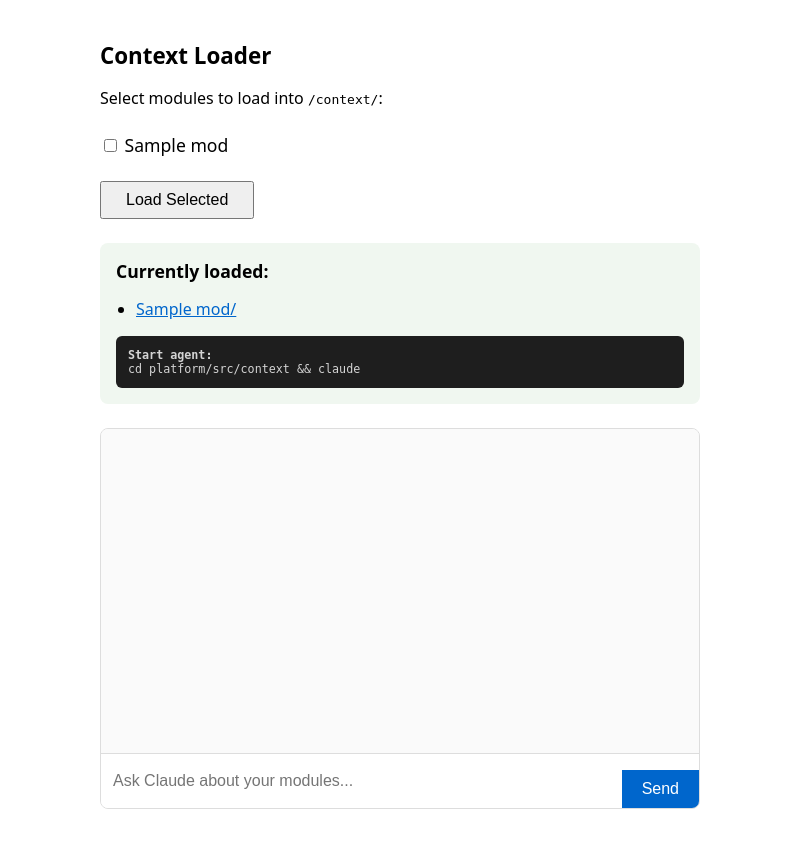
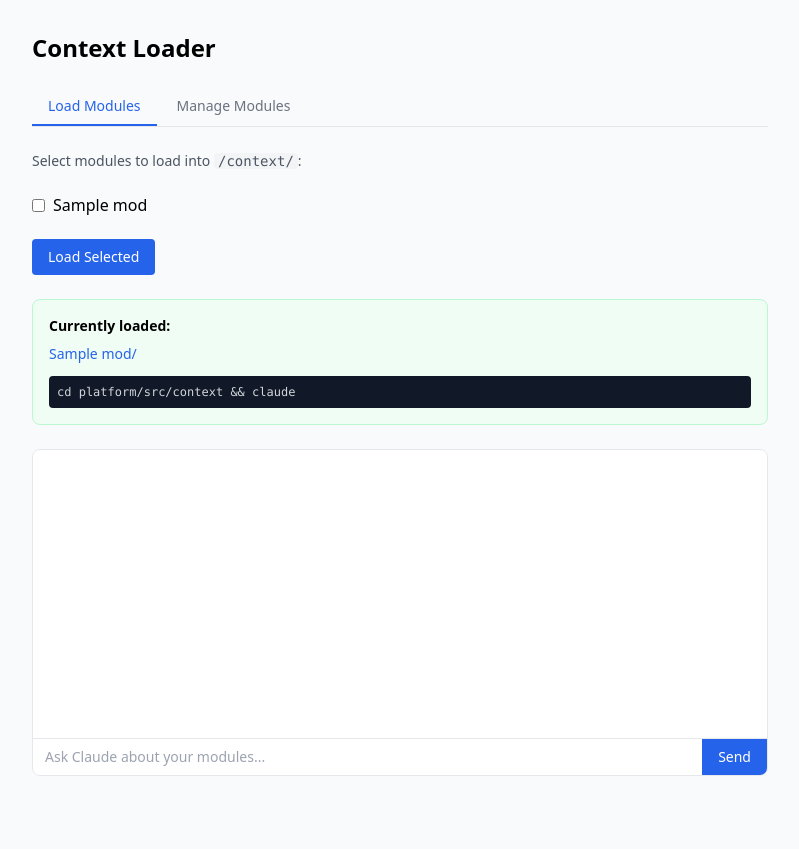
Before and after one commit to bleak-ai/contextagora, a FastAPI app: template platform/src/templates/index.html in a window 1280 px wide. Shown: the whole page, without its empty margins (240-1039 px from the left). After the commit the page ends 776 px from the top, so only its background shows below. Run offline with FastAPI, Linux system fonts and the light colour scheme; the template is opened without the code that fills it: most values are stand-ins (such as "Sample title", 1, 10 or a date in 2020); data that the repository does not hold is empty; some libraries are stand-ins or nearby versions.

Commit message:
feat: implement module management UI with CRUD operations for GitHub integration; enhance index.html with tabbed navigation for loading and managing modules

```diff
--- a/platform/src/server.py
+++ b/platform/src/server.py
@@ -9,7 +9,7 @@ from pathlib import Path
 
 import httpx
 from fastapi import FastAPI, Form, Request
-from fastapi.responses import HTMLResponse, JSONResponse, RedirectResponse, StreamingResponse
+from fastapi.responses import HTMLResponse, JSONResponse, StreamingResponse
 from fastapi.staticfiles import StaticFiles
 from fastapi.templating import Jinja2Templates
 
@@ -46,6 +46,40 @@ def _gh_api(path: str) -> list | dict:
     return resp.json()
 
 
+def _gh_create_file(path: str, content: str, message: str) -> dict:
+    """Create a file in the GitHub repo."""
+    url = f"https://api.github.com/repos/{GH_OWNER}/{GH_REPO}/contents/{path}"
+    resp = httpx.put(url, headers=_gh_headers(), json={
+        "message": message,
+        "content": base64.b64encode(content.encode()).decode(),
+    }, timeout=15)
+    resp.raise_for_status()
+    return resp.json()
+
+
+def _gh_update_file(path: str, content: str, sha: str, message: str) -> dict:
+    """Update an existing file in the GitHub repo."""
+    url = f"https://api.github.com/repos/{GH_OWNER}/{GH_REPO}/contents/{path}"
+    resp = httpx.put(url, headers=_gh_headers(), json={
+        "message": message,
+        "content": base64.b64encode(content.encode()).decode(),
+        "sha": sha,
+    }, timeout=15)
+    resp.raise_for_status()
+    return resp.json()
+
+
+def _gh_delete_file(path: str, sha: str, message: str) -> dict:
+    """Delete a file from the GitHub repo."""
+    url = f"https://api.github.com/repos/{GH_OWNER}/{GH_REPO}/contents/{path}"
+    resp = httpx.request("DELETE", url, headers=_gh_headers(), json={
+        "message": message,
+        "sha": sha,
+    }, timeout=15)
+    resp.raise_for_status()
+    return resp.json()
+
+
 def list_remote_modules(*, bypass_cache: bool = False) -> list[str]:
     """List module names (top-level directories) from the GitHub repo."""
     global _modules_cache, _modules_cache_ts
@@ -57,6 +91,37 @@ def list_remote_modules(*, bypass_cache: bool = False) -> list[str]:
     _modules_cache = sorted(item["name"] for item in items if item["type"] == "dir")
     _modules_cache_ts = time.monotonic()
     return _modules_cache
+
+
+def _generate_env_schema(var_names: list[str]) -> str:
+    """Generate a .env.schema file from variable names."""
+    lines = ["# ---"]
+    for var in var_names:
+        lines.append(f"# @required @sensitive @type=string")
+        lines.append(f"{var}=")
+    return "\n".join(lines) + "\n"
+
+
+def _parse_env_schema(schema_text: str) -> list[str]:
+    """Extract variable names from a .env.schema file."""
+    return [
+        line.split("=", 1)[0]
+        for line in schema_text.splitlines()
+        if line.strip() and not line.strip().startswith("#") and "=" in line
+    ]
+
+
+import re
+
+_VALID_MODULE_NAME = re.compile(r"^[a-zA-Z0-9][a-zA-Z0-9_-]*$")
+
+
+def _validate_module_name(name: str) -> str:
+    """Sanitize and validate a module name. Raises ValueError if invalid."""
+    name = name.strip()
+    if not name or not _VALID_MODULE_NAME.match(name):
+        raise ValueError(f"Invalid module name: '{name}'. Use only letters, numbers, hyphens, underscores.")
+    return name
 
 
 _MAX_DOWNLOAD_DEPTH = 10
@@ -219,8 +284,8 @@ async def index(request: Request):
     )
 
 
-@app.post("/load")
-async def load(modules: list[str] = Form(default=[])):
+@app.post("/load", response_class=HTMLResponse)
+async def load(request: Request, modules: list[str] = Form(default=[])):
     """Clear context/, then copy selected modules from the registry into it."""
     # Remove previously loaded modules
     for p in CONTEXT_DIR.iterdir():
@@ -263,7 +328,15 @@ async def load(modules: list[str] = Form(default=[])):
         else:
             log.info("varlock: %s secrets validated", name)
 
-    return RedirectResponse(url="/", status_code=303)
+    return templates.TemplateResponse(
+        request=request,
+        name="partials/module_picker.html",
+        context={
+            "modules": list_available_modules(),
+            "loaded": list_modules(CONTEXT_DIR),
+            "secrets": get_secrets_status(CONTEXT_DIR),
+        },
+    )
 
 
 @app.get("/api/context")
@@ -331,6 +404,118 @@ async def run(module: str = Form(), cmd: str = Form()):
     })
 
 
+# --- Registry routes (module CRUD via GitHub API) ---
+
+
+@app.get("/registry", response_class=HTMLResponse)
+async def registry(request: Request):
+    """Render the module registry list (htmx fragment)."""
+    modules = list_available_modules()
+    return templates.TemplateResponse(
+        request=request, name="partials/module_registry.html", context={"modules": modules}
+    )
+
+
+@app.get("/registry/create", response_class=HTMLResponse)
+async def registry_create_form(request: Request):
+    """Render the create module form (htmx fragment)."""
+    return templates.TemplateResponse(
+        request=request, name="partials/module_form.html", context={"mode": "create"}
+    )
+
+
+@app.post("/registry/create", response_class=HTMLResponse)
+async def registry_create(
+    request: Request, name: str = Form(), content: str = Form(), secrets: str = Form(default=""),
+):
+    """Create a new module with an info.md file and optional .env.schema."""
+    name = _validate_module_name(name)
+    _gh_create_file(f"{name}/info.md", content, f"Create module {name}")
+    var_names = [v.strip() for v in secrets.strip().splitlines() if v.strip()]
+    if var_names:
+        schema = _generate_env_schema(var_names)
+        _gh_create_file(f"{name}/.env.schema", schema, f"Add secrets schema for {name}")
+    global _modules_cache_ts
+    _modules_cache_ts = 0
+    modules = list_available_modules(bypass_cache=True)
+    return templates.TemplateResponse(
+        request=request, name="partials/module_registry.html", context={"modules": modules}
+    )
+
+
+@app.get("/registry/{name}/edit", response_class=HTMLResponse)
+async def registry_edit_form(request: Request, name: str):
+    """Render the edit form for a module's info.md and secrets (htmx fragment)."""
+    file_data = _gh_api(f"{name}/info.md")
+    content = base64.b64decode(file_data["content"]).decode()
+    # Try to load existing .env.schema
+    secrets = ""
+    schema_sha = ""
+    try:
+        schema_data = _gh_api(f"{name}/.env.schema")
+        schema_text = base64.b64decode(schema_data["content"]).decode()
+        secrets = "\n".join(_parse_env_schema(schema_text))
+        schema_sha = schema_data["sha"]
+    except httpx.HTTPStatusError:
+        pass
+    return templates.TemplateResponse(
+        request=request,
+        name="partials/module_form.html",
+        context={
+            "mode": "edit", "name": name, "content": content, "sha": file_data["sha"],
+            "secrets": secrets, "schema_sha": schema_sha,
+        },
+    )
+
+
+@app.post("/registry/{name}/edit", response_class=HTMLResponse)
+async def registry_edit(
+    request: Request,
+    name: str,
+    content: str = Form(),
+    sha: str = Form(),
+    secrets: str = Form(default=""),
+    schema_sha: str = Form(default=""),
+):
+    """Update a module's info.md and .env.schema."""
+    _gh_update_file(f"{name}/info.md", content, sha, f"Update {name}/info.md")
+    var_names = [v.strip() for v in secrets.strip().splitlines() if v.strip()]
+    if var_names:
+        schema = _generate_env_schema(var_names)
+        if schema_sha:
+            _gh_update_file(f"{name}/.env.schema", schema, schema_sha, f"Update secrets schema for {name}")
+        else:
+            _gh_create_file(f"{name}/.env.schema", schema, f"Add secrets schema for {name}")
+    elif schema_sha:
+        _gh_delete_file(f"{name}/.env.schema", schema_sha, f"Remove secrets schema for {name}")
+    modules = list_available_modules()
+    return templates.TemplateResponse(
+        request=request, name="partials/module_registry.html", context={"modules": modules}
+    )
+
+
+def _gh_delete_dir(path: str) -> None:
+    """Recursively delete all files in a GitHub directory."""
+    items = _gh_api(path)
+    for item in items:
+        if item["type"] == "file":
+            _gh_delete_file(item["path"], item["sha"], f"Delete {item['path']}")
+        elif item["type"] == "dir":
+            _gh_delete_dir(item["path"])
+
+
+@app.post("/registry/{name}/delete", response_class=HTMLResponse)
+async def registry_delete(request: Request, name: str):
+    """Delete a module (all files in its directory, recursively)."""
+    _gh_delete_dir(name)
+    global _modules_cache_ts
+    _modules_cache_ts = 0
+    modules = list_available_modules(bypass_cache=True)
+    return templates.TemplateResponse(
+        request=request, name="partials/module_registry.html", context={"modules": modules}
+    )
+
+
 # Serve context/ files so they can be browsed in the browser
 app.mount("/files", StaticFiles(directory=str(CONTEXT_DIR)), name="files")
 
--- a/platform/src/templates/index.html
+++ b/platform/src/templates/index.html
@@ -2,127 +2,48 @@
 <html>
 <head>
     <title>Context Loader</title>
-    <style>
-        body { font-family: system-ui; max-width: 600px; margin: 40px auto; padding: 0 20px; }
-        h1 { font-size: 1.4em; }
-        .module { padding: 8px 0; }
-        .module label { cursor: pointer; font-size: 1.1em; }
-        .secrets { margin-left: 28px; font-size: 0.85em; color: #666; }
-        .secrets span { display: inline-block; margin-right: 10px; font-family: monospace; }
-        .var-ok { color: #2d8a3e; }
-        .var-missing { color: #c44; }
-        button { margin-top: 16px; padding: 8px 24px; font-size: 1em; cursor: pointer; }
-        .loaded { margin-top: 24px; padding: 16px; background: #f0f7f0; border-radius: 8px; }
-        .loaded h2 { margin-top: 0; font-size: 1.1em; }
-        .loaded ul { margin: 0; padding-left: 20px; }
-        .agent-cmd { margin-top: 16px; padding: 12px; background: #1e1e1e; color: #d4d4d4; border-radius: 6px; font-family: monospace; font-size: 0.9em; }
-        a { color: #0066cc; }
-        #chat { margin-top: 24px; border: 1px solid #ddd; border-radius: 8px; overflow: hidden; }
-        #chat-messages { height: 300px; overflow-y: auto; padding: 12px; background: #fafafa; }
-        .msg { margin-bottom: 12px; padding: 8px 12px; border-radius: 6px; max-width: 85%; white-space: pre-wrap; font-size: 0.95em; }
-        .msg-user { background: #e3f2fd; margin-left: auto; text-align: right; }
-        .msg-assistant { background: #fff; border: 1px solid #eee; }
-        #chat-form { display: flex; border-top: 1px solid #ddd; }
-        #chat-form input[type="text"] { flex: 1; padding: 10px 12px; border: none; font-size: 1em; outline: none; }
-        #chat-form button { padding: 10px 20px; border: none; background: #0066cc; color: white; cursor: pointer; font-size: 1em; }
-        #chat-form button:disabled { background: #999; cursor: not-allowed; }
-    </style>
+    <script src="https://cdn.tailwindcss.com"></script>
+    <script src="https://unpkg.com/htmx.org@2.0.4"></script>
 </head>
-<body>
-    <h1>Context Loader</h1>
-    <form method="post" action="/load">
-        <p>Select modules to load into <code>/context/</code>:</p>
-        {% for mod in modules %}
-        <div class="module">
-            <label>
-                <input type="checkbox" name="modules" value="{{ mod }}"
-                    {{ 'checked' if mod in loaded else '' }}>
-                {{ mod }}
-            </label>
+<body class="bg-gray-50 min-h-screen">
+    <div class="max-w-3xl mx-auto px-4 py-8">
+        <h1 class="text-2xl font-bold mb-6">Context Loader</h1>
+
+        <!-- Tabs -->
+        <div class="flex gap-1 mb-6 border-b">
+            <button onclick="showTab('picker')" id="tab-picker"
+                    class="px-4 py-2 text-sm font-medium border-b-2 border-blue-600 text-blue-600">
+                Load Modules
+            </button>
+            <button onclick="showTab('registry')" id="tab-registry"
+                    class="px-4 py-2 text-sm font-medium border-b-2 border-transparent text-gray-500 hover:text-gray-700">
+                Manage Modules
+            </button>
         </div>
-        {% endfor %}
-        <button type="submit">Load Selected</button>
-    </form>
 
-    {% if loaded %}
-    <div class="loaded">
-        <h2>Currently loaded:</h2>
-        <ul>
-            {% for mod in loaded %}
-            <li>
-                <a href="/files/{{ mod }}/">{{ mod }}/</a>
-                {% if mod in secrets %}
-                <div class="secrets">
-                    {% for var, preview in secrets[mod].items() %}
-                    <span class="{{ 'var-ok' if preview else 'var-missing' }}">
-                        {{ '✅' if preview else '❌' }} {{ var }} {% if preview %}<code>{{ preview }}</code>{% endif %}
-                    </span>
-                    {% endfor %}
-                </div>
-                {% endif %}
-            </li>
-            {% endfor %}
-        </ul>
-        <div class="agent-cmd">
-            <strong>Start agent:</strong><br>
-            cd platform/src/context && claude
+        <!-- Picker Tab -->
+        <div id="picker-content">
+            {% include 'partials/module_picker.html' %}
+        </div>
+
+        <!-- Registry Tab -->
+        <div id="registry-content" class="hidden"
+             hx-get="/registry" hx-trigger="load" hx-swap="innerHTML">
+            <p class="text-sm text-gray-500">Loading modules...</p>
         </div>
     </div>
-    {% endif %}
 
-    {% if loaded %}
-    <div id="chat">
-        <div id="chat-messages"></div>
-        <form id="chat-form">
-            <input type="text" name="prompt" placeholder="Ask Claude about your modules..." autocomplete="off" required>
-            <button type="submit">Send</button>
-        </form>
-    </div>
     <script>
-    const form = document.getElementById('chat-form');
-    const messages = document.getElementById('chat-messages');
-    const input = form.querySelector('input[name="prompt"]');
-    const btn = form.querySelector('button');
-
-    form.addEventListener('submit', async (e) => {
-        e.preventDefault();
-        const prompt = input.value.trim();
-        if (!prompt) return;
-
-        // Show user message
-        const userMsg = document.createElement('div');
-        userMsg.className = 'msg msg-user';
-        userMsg.textContent = prompt;
-        messages.appendChild(userMsg);
-        input.value = '';
-        btn.disabled = true;
-
-        // Create assistant message container
-        const assistantMsg = document.createElement('div');
-        assistantMsg.className = 'msg msg-assistant';
-        messages.appendChild(assistantMsg);
-        messages.scrollTop = messages.scrollHeight;
-
-        try {
-            const body = new FormData();
-            body.append('prompt', prompt);
-            const resp = await fetch('/chat', { method: 'POST', body });
-            const reader = resp.body.getReader();
-            const decoder = new TextDecoder();
-
-            while (true) {
-                const { done, value } = await reader.read();
-                if (done) break;
-                assistantMsg.textContent += decoder.decode(value);
-                messages.scrollTop = messages.scrollHeight;
-            }
-        } catch (err) {
-            assistantMsg.textContent = '[error: ' + err.message + ']';
-        }
-        btn.disabled = false;
-        input.focus();
-    });
+    function showTab(tab) {
+        document.getElementById('picker-content').classList.toggle('hidden', tab !== 'picker');
+        document.getElementById('registry-content').classList.toggle('hidden', tab !== 'registry');
+        document.getElementById('tab-picker').className = tab === 'picker'
+            ? 'px-4 py-2 text-sm font-medium border-b-2 border-blue-600 text-blue-600'
+            : 'px-4 py-2 text-sm font-medium border-b-2 border-transparent text-gray-500 hover:text-gray-700';
+        document.getElementById('tab-registry').className = tab === 'registry'
+            ? 'px-4 py-2 text-sm font-medium border-b-2 border-blue-600 text-blue-600'
+            : 'px-4 py-2 text-sm font-medium border-b-2 border-transparent text-gray-500 hover:text-gray-700';
+    }
     </script>
-    {% endif %}
 </body>
 </html>
--- /dev/null
+++ b/platform/src/templates/partials/module_picker.html
@@ -0,0 +1,101 @@
+<div id="module-picker">
+    <form hx-post="/load" hx-target="#module-picker" hx-swap="outerHTML">
+        <p class="text-sm text-gray-600 mb-4">
+            Select modules to load into <code class="bg-gray-100 px-1 rounded">/context/</code>:
+        </p>
+        {% for mod in modules %}
+        <div class="py-1.5">
+            <label class="flex items-center gap-2 cursor-pointer">
+                <input type="checkbox" name="modules" value="{{ mod }}"
+                    {{ 'checked' if mod in loaded else '' }}
+                    class="rounded">
+                <span>{{ mod }}</span>
+            </label>
+        </div>
+        {% endfor %}
+        <button type="submit"
+                class="mt-4 px-4 py-2 bg-blue-600 text-white rounded hover:bg-blue-700 text-sm">
+            Load Selected
+        </button>
+    </form>
+
+    {% if loaded %}
+    <div class="mt-6 p-4 bg-green-50 border border-green-200 rounded-lg">
+        <h2 class="font-semibold text-sm mb-2">Currently loaded:</h2>
+        <ul class="text-sm space-y-1">
+            {% for mod in loaded %}
+            <li>
+                <a href="/files/{{ mod }}/" class="text-blue-600 hover:underline">{{ mod }}/</a>
+                {% if mod in secrets %}
+                <span class="ml-2">
+                    {% for var, preview in secrets[mod].items() %}
+                    <span class="{{ 'text-green-600' if preview else 'text-red-500' }} text-xs font-mono">
+                        {{ '&#10003;' if preview else '&#10007;' }} {{ var }}{% if preview %} <code>{{ preview }}</code>{% endif %}
+                    </span>
+                    {% endfor %}
+                </span>
+                {% endif %}
+            </li>
+            {% endfor %}
+        </ul>
+        <div class="mt-3 p-2 bg-gray-900 text-gray-300 rounded text-xs font-mono">
+            cd platform/src/context && claude
+        </div>
+    </div>
+    {% endif %}
+
+    {% if loaded %}
+    <div class="mt-6 border rounded-lg overflow-hidden">
+        <div id="chat-messages" class="h-72 overflow-y-auto p-3 bg-white space-y-3"></div>
+        <form id="chat-form" class="flex border-t">
+            <input type="text" name="prompt" placeholder="Ask Claude about your modules..."
+                   autocomplete="off" required
+                   class="flex-1 px-3 py-2 text-sm outline-none">
+            <button type="submit"
+                    class="px-4 py-2 bg-blue-600 text-white text-sm hover:bg-blue-700 disabled:bg-gray-400">
+                Send
+            </button>
+        </form>
+    </div>
+    <script>
+    (function() {
+        const form = document.getElementById('chat-form');
+        const messages = document.getElementById('chat-messages');
+        const input = form.querySelector('input[name="prompt"]');
+        const btn = form.querySelector('button');
+        form.addEventListener('submit', async (e) => {
+            e.preventDefault();
+            const prompt = input.value.trim();
+            if (!prompt) return;
+            const userMsg = document.createElement('div');
+            userMsg.className = 'ml-auto max-w-[85%] bg-blue-50 rounded-lg px-3 py-2 text-sm';
+            userMsg.textContent = prompt;
+            messages.appendChild(userMsg);
+            input.value = '';
+            btn.disabled = true;
+            const assistantMsg = document.createElement('div');
+            assistantMsg.className = 'max-w-[85%] bg-white border rounded-lg px-3 py-2 text-sm whitespace-pre-wrap';
+            messages.appendChild(assistantMsg);
+            messages.scrollTop = messages.scrollHeight;
+            try {
+                const body = new FormData();
+                body.append('prompt', prompt);
+                const resp = await fetch('/chat', { method: 'POST', body });
+                const reader = resp.body.getReader();
+                const decoder = new TextDecoder();
+                while (true) {
+                    const { done, value } = await reader.read();
+                    if (done) break;
+                    assistantMsg.textContent += decoder.decode(value);
+                    messages.scrollTop = messages.scrollHeight;
+                }
+            } catch (err) {
+                assistantMsg.textContent = '[error: ' + err.message + ']';
+            }
+            btn.disabled = false;
+            input.focus();
+        });
+    })();
+    </script>
+    {% endif %}
+</div>
```
Also changed, not shown: platform/src/templates/partials/module_form.html (added, +67 -0 lines), platform/src/templates/partials/module_registry.html (added, +28 -0 lines).
